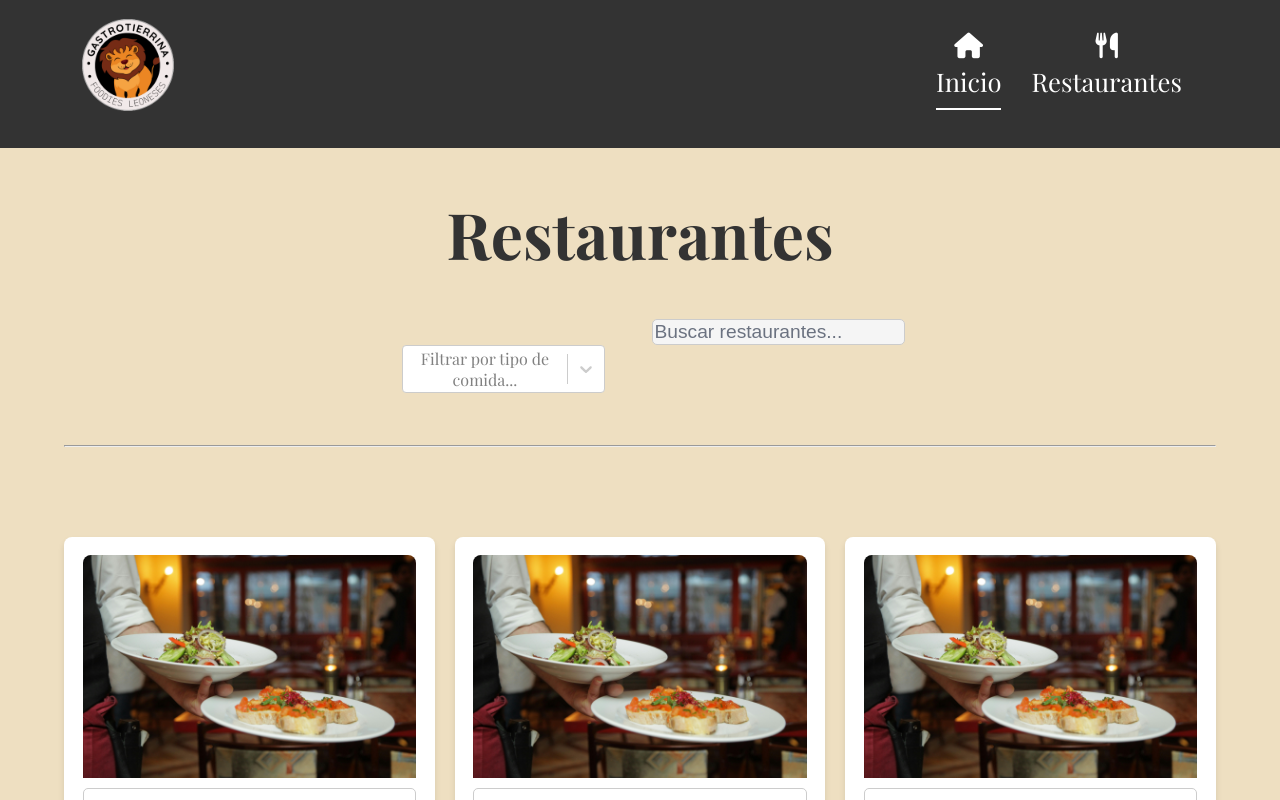
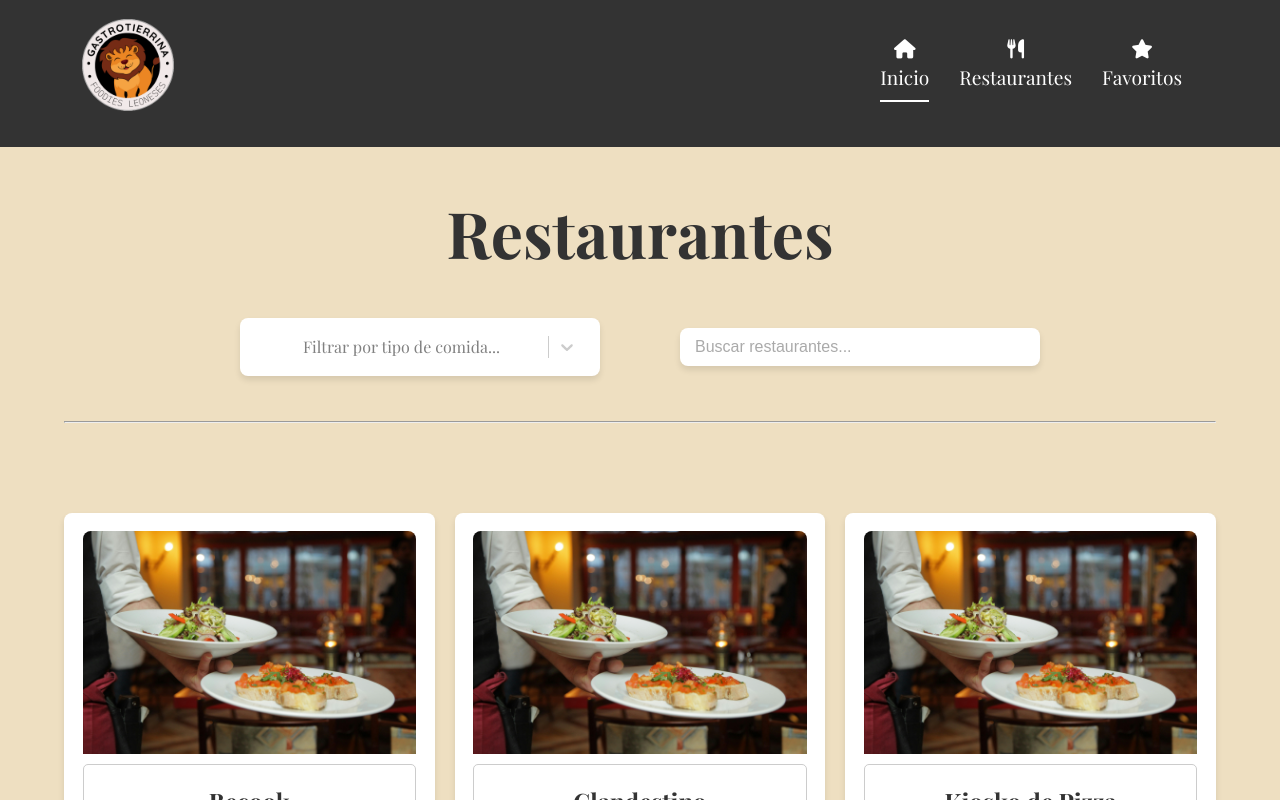
Before and after one commit to atascg01/Gastrotierrina, a React (Create React App) app: page /restaurants in a window 1280 px wide. Shown: the top 800 px of the page. Built offline with nearby package versions, Linux system fonts and the light colour scheme; a web font is replaced by a local one.

Commit message:
Updated CSS. Added Favorites tab

```diff
--- a/src/App.tsx
+++ b/src/App.tsx
@@ -8,6 +8,7 @@ import Becook from './components/Becook/Becook';
 import Footer from './components/Footer/Footer';
 import { SelectedTabContext } from './utils/SelectedTabContext';
 import { useState } from 'react';
+import Favorites from './components/Favorites/Favorites';
 
 
 function App() {
@@ -21,6 +22,7 @@ function App() {
           <main>
             <Routes>
               <Route path="/" element={<Home />} />
+              <Route path="/favorites" element={<Favorites />} />
               <Route path="/restaurants" element={<Restaurants />} />
               <Route path="/restaurants/becook" element={<Becook />} />
             </Routes>
--- /dev/null
+++ b/src/components/Favorites/Favorites.tsx
@@ -0,0 +1,13 @@
+import React from 'react';
+
+const Favorites: React.FC = () => {
+    return (
+        <div>
+            <h1>Nuestros favoritos del 2025!</h1>
+            <h3>En breve os contaremos cuales son nuestros restaurantes favoritos de 2025.</h3>
+            <h3>Estad atentos!</h3>
+        </div>
+    );
+};
+
+export default Favorites;
--- a/src/components/Navigation/Navigation.css
+++ b/src/components/Navigation/Navigation.css
@@ -4,7 +4,7 @@
   display: flex;
   align-items: center;
   justify-content: space-between;
-  font-size: 2vw;
+  font-size: 1.5vw;
 }
 
 .navbar ul {
--- a/src/components/Navigation/Navigation.tsx
+++ b/src/components/Navigation/Navigation.tsx
@@ -39,6 +39,16 @@ const Navigation: React.FC<NavigationProps> = () => {
                             Restaurantes
                         </Link>
                     </div>
+                    <div className="nav-item">
+                        <i className="fas fa-star"></i>
+                        <Link
+                            to="/favorites"
+                            className={selectedTab === 'favorites' ? 'selected' : ''}
+                            onClick={() => setSelectedTab('favorites')}
+                        >
+                            Favoritos
+                        </Link>
+                    </div>
                 </ul>
             </div>
 
--- a/src/components/Restaurants/Restaurants.css
+++ b/src/components/Restaurants/Restaurants.css
@@ -13,6 +13,7 @@
 .restaurant-card:hover {
     box-shadow: 12px 12px 12px 10px rgba(0, 0, 0, 0.1);
     background-color: #f5f5f5;
+    transform: scale(1.1);
     /* light gray */
 }
 
@@ -41,66 +42,96 @@
     gap: 20px;
 }
 
-.search-input {
-    font-size: 1.5vw;
-    border: 1px solid #ccc;
-    border-radius: 5px;
-    background-color: #f5f5f5;
-    transition: box-shadow 0.3s ease, transform 0.3s ease;
+/* Modern and beautiful styling for filter and search bar */
+
+.header {
+    display: flex;
+    flex-direction: column;
+    align-items: center;
+    margin-bottom: 20px;
 }
 
-.search-input:hover {
+.controls {
+    display: flex;
+    justify-content: space-between;
+    /* Align items to the left and right */
+    align-items: center;
+    width: 100%;
+    max-width: 800px;
+    /* Adjust as needed */
+    margin-bottom: 20px;
+}
+
+.filter-dropdown {
+    caret-color: transparent;
+}
+
+.filter-dropdown,
+.search-container {
+    display: flex;
+    flex-direction: column;
+    align-items: center;
+    width: 45%;
+}
+
+.filter-dropdown .basic-multi-select,
+.search-container input {
+    width: 100%;
+    padding: 10px 15px;
+    font-size: 16px;
+    border: none;
+    /* Remove the border */
+    border-radius: 8px;
+    background-color: #fff;
+    box-shadow: 0 4px 6px rgba(0, 0, 0, 0.1);
+    transition: all 0.3s ease;
+}
+
+.filter-dropdown .basic-multi-select .select__control {
+    border: none;
+    /* Remove the border */
+    box-shadow: none;
+    /* Remove the box shadow */
+}
+
+.filter-dropdown .basic-multi-select:focus,
+.search-container input:focus {
+    outline: none;
+    border-color: #007bff;
+    box-shadow: 0 4px 8px rgba(0, 123, 255, 0.2);
+}
+
+.filter-dropdown .basic-multi-select:hover,
+.search-container input:hover {
     box-shadow: 0 4px 8px rgba(0, 0, 0, 0.2);
     transform: scale(1.02);
 }
 
-/* For screens smaller than 600px wide, stack the cards vertically and position the search box at the top center */
+.filter-dropdown .basic-multi-select::placeholder,
+.search-container input::placeholder {
+    color: #aaa;
+}
+
+.filter-dropdown label {
+    font-size: 1.2em;
+    margin-bottom: 5px;
+    color: #333;
+}
+
 @media (max-width: 700px) {
     .restaurants-grid {
         grid-template-columns: 1fr;
     }
 
+    .controls {
+        flex-direction: column;
+        align-items: stretch;
+    }
+
     .search-container {
-        position: static;
         text-align: center;
         padding-bottom: 20px;
     }
-}
-
-.filter-dropdown {
-    display: flex;
-    flex-direction: column;
-    align-items: start;
-    padding: 5%;
-}
-
-.filter-dropdown label {
-    font-size: 1.5vw;
-    margin-bottom: 5px;
-    color: #333;
-}
-
-.filter-dropdown select {
-    padding: 10px;
-    font-size: 16px;
-    border: 1px solid #ccc;
-    border-radius: 5px;
-    background-color: #f9f9f9;
-    color: #333;
-    cursor: pointer;
-}
-
-.header {
-    display: flex;
-    justify-content: center;
-    align-items: center;
-    flex-direction: column;
-}
-
-.controls {
-    display: flex;
-    justify-content: center;
-    gap: 20px;
 }
 
 .header-divider {
```
